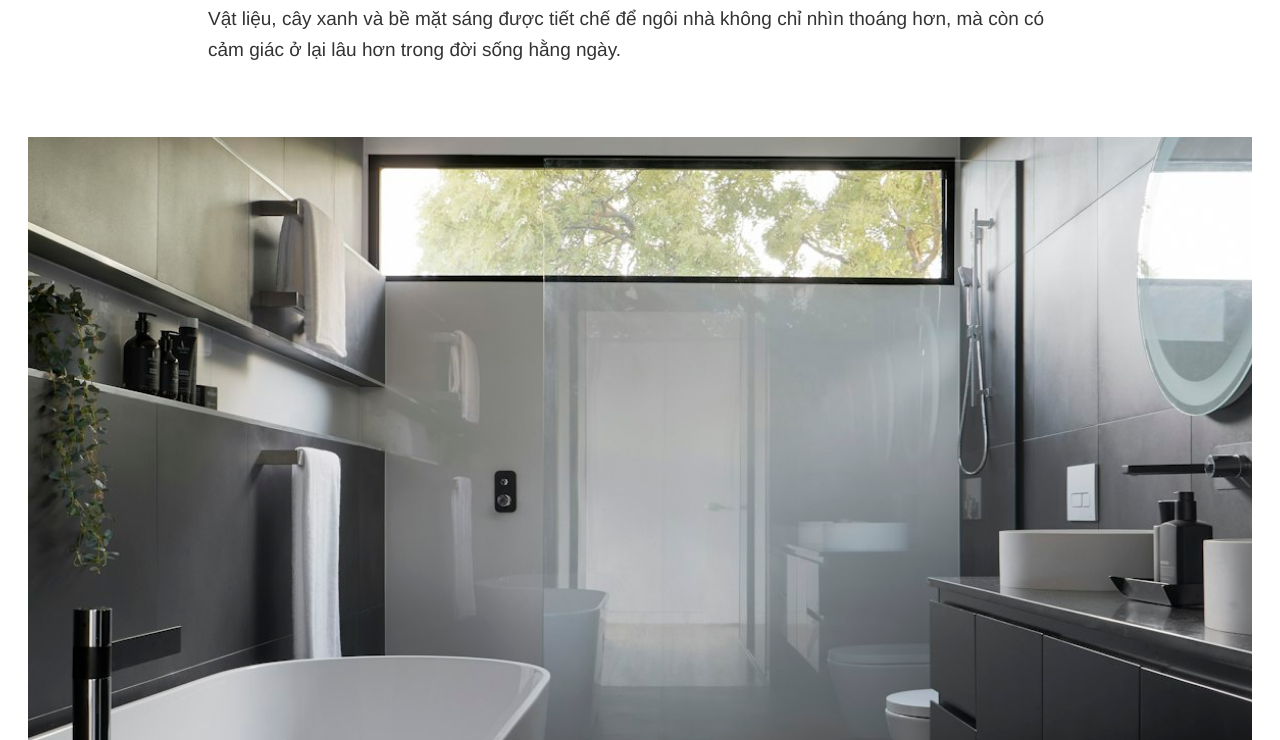
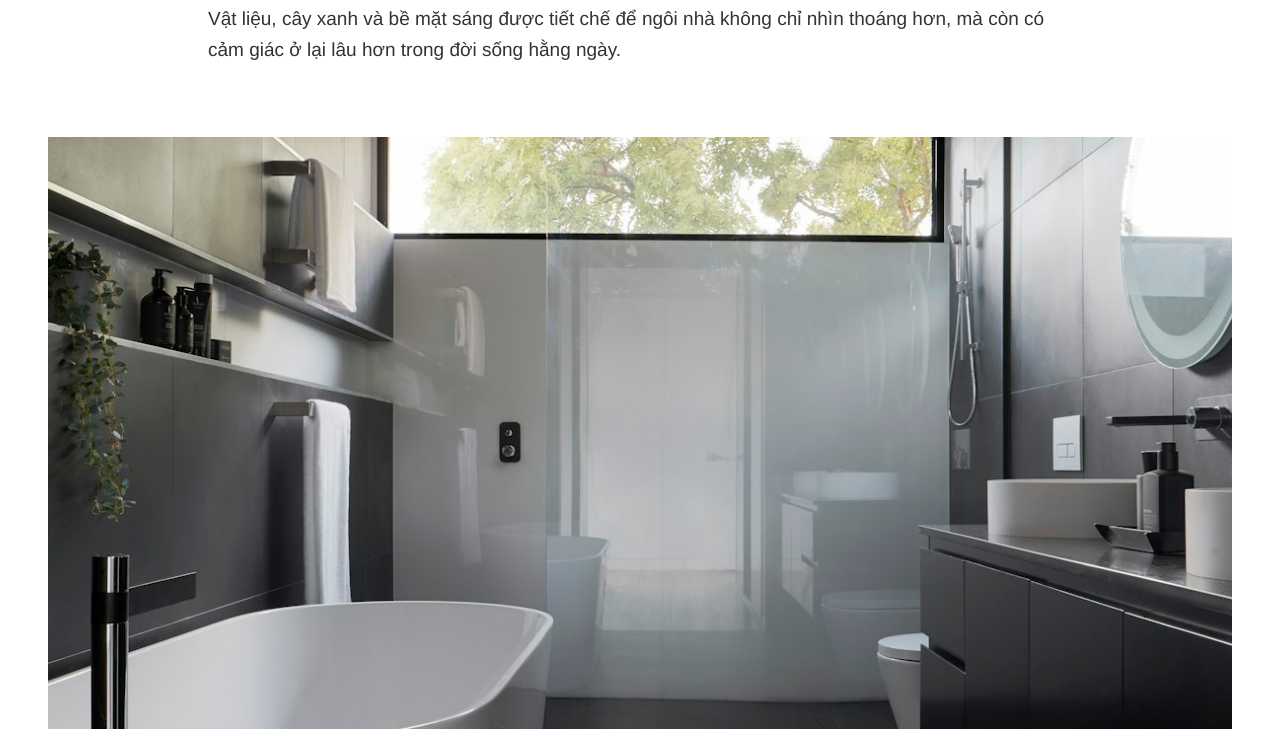
Before and after one commit to konglehong/chamgroup, a website: page project-courtyard-house.html in a window 1280 px wide. Shown: the part 1387-2127 px from the top of the page. Drawn offline with Linux system fonts and the light colour scheme.

Commit message:
Reduce project gallery image scale

```diff
--- a/css/style.css
+++ b/css/style.css
@@ -1237,21 +1237,23 @@ img {
 .project-detail-gallery {
   display: grid;
   grid-template-columns: repeat(2, minmax(0, 1fr));
-  gap: 8px;
+  gap: 14px;
+  max-width: 1240px;
+  margin: 0 auto;
   padding: 0 var(--page-pad) var(--section-gap);
 }
 
 .project-detail-image {
   min-height: 0;
   margin: 0;
-  aspect-ratio: 4 / 3;
+  aspect-ratio: 3 / 2;
   overflow: hidden;
   background: #eee;
 }
 
 .project-detail-image-wide {
   grid-column: 1 / -1;
-  aspect-ratio: 16 / 9;
+  aspect-ratio: 2 / 1;
 }
 
 .project-detail-notes {
@@ -2824,14 +2826,14 @@ body {
 
   .project-detail-gallery {
     grid-template-columns: 1fr;
-    gap: 6px;
+    gap: 10px;
     padding-bottom: 72px;
   }
 
   .project-detail-image,
   .project-detail-image-wide {
     grid-column: auto;
-    aspect-ratio: 1.08 / 1;
+    aspect-ratio: 4 / 3;
   }
 
   .project-detail-notes {
```
